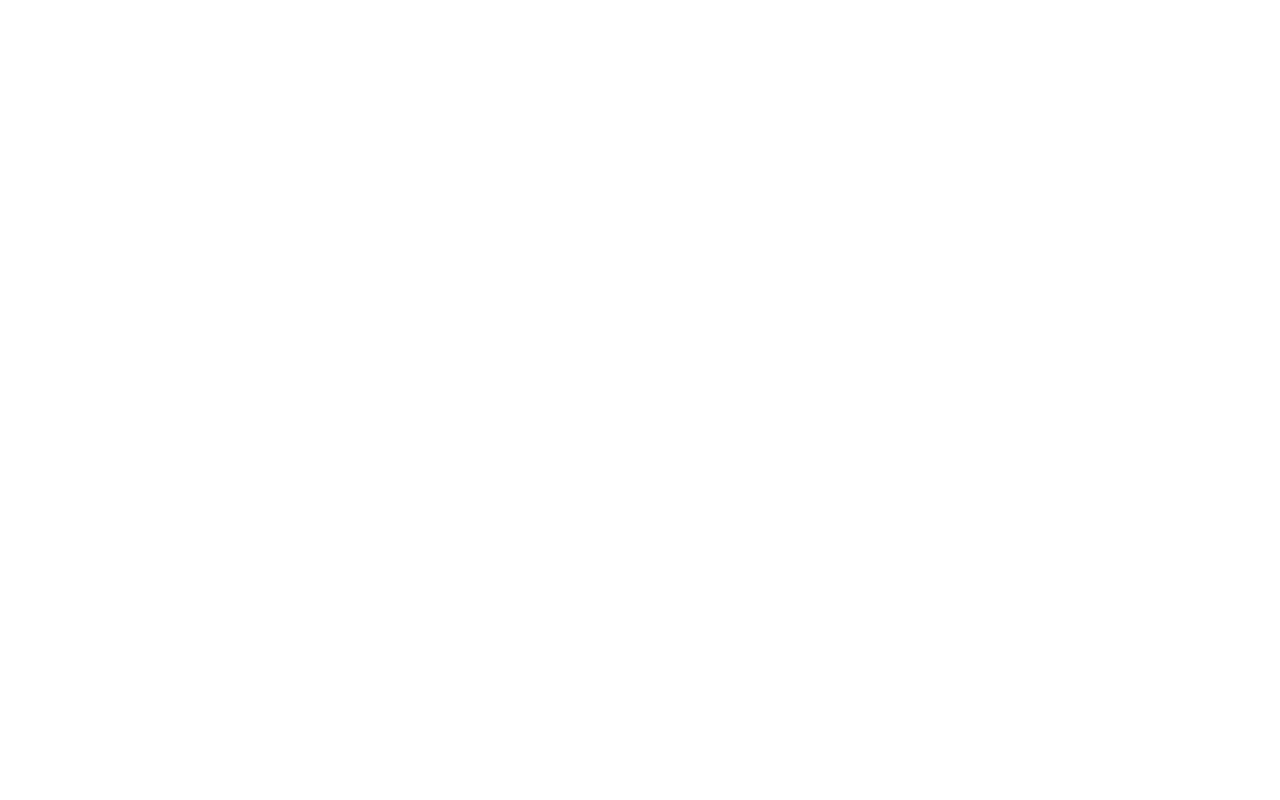
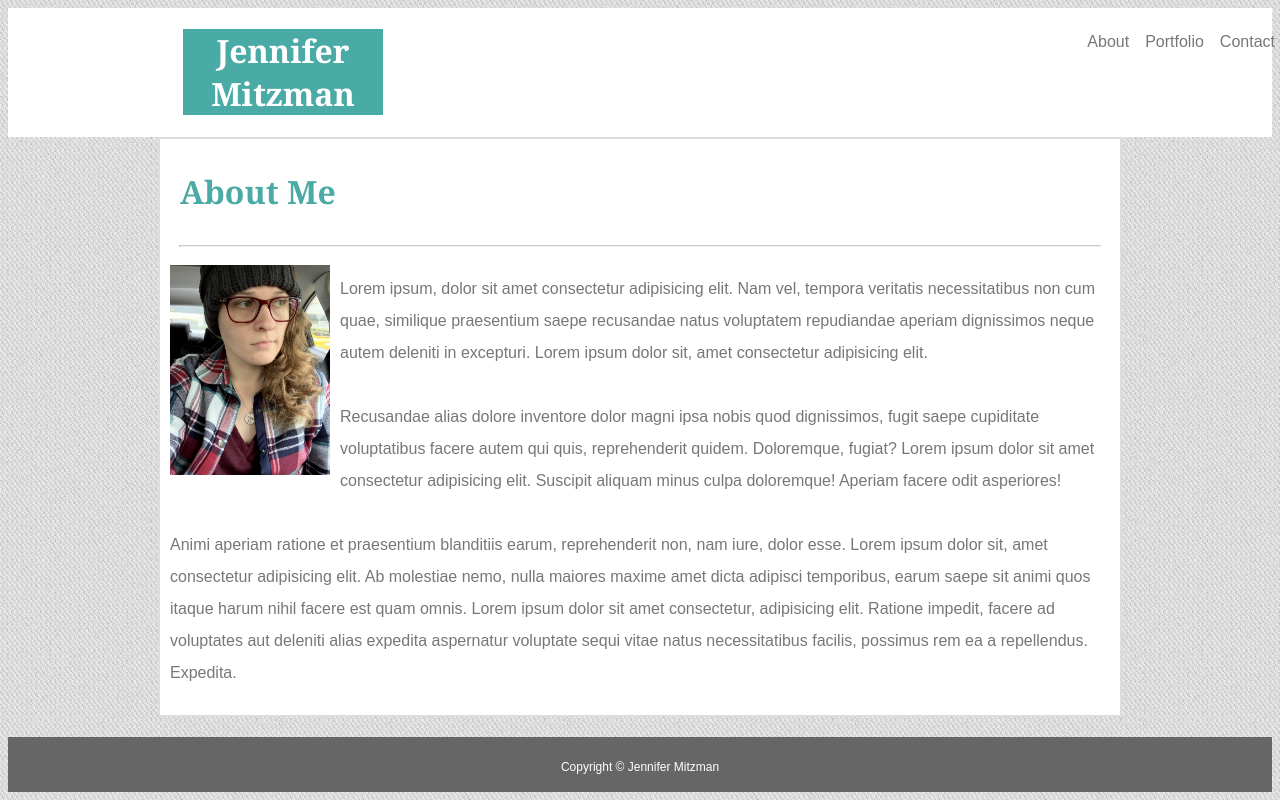
Before and after one commit to jenmitz/portfolio-mediaqueries, a plain HTML site: page index.html in a window 1280 px wide. Drawn offline with Linux system fonts and the light colour scheme.

Commit message:
more updates and improvement

```diff
--- a/assets/css/style.css
+++ b/assets/css/style.css
@@ -0,0 +1,113 @@
+a, .content, #topBanner, #footer, #footerAccent {
+    font-family: 'Arial', 'Helvetica Neue', Helvetica, sans-serif;
+    align-content: center;
+    color: #777777;
+}
+
+.title, .content, #topBanner {
+    background-color: #ffffff
+}
+
+h1, #footer {
+    color: #ffffff;
+}
+
+h1, #footerAccent {
+    background-color: #4aaaa5;
+}
+
+
+/* from here on: specific attributes for each tag/id/class */
+
+
+body {
+    background-image: url("../images/cheap_diagonal_fabric.png");
+    background-color: transparent;
+    position: relative;
+}
+
+h1 {
+    width: 200px;
+    margin-left: 175px;
+    font-family: 'Georgia', Times, 'Times New Roman',serif;
+}
+
+a {
+    align-content: center;
+    text-decoration: none;
+    padding: 8px;
+    float: right;
+}
+
+img {
+    width: 160px;
+    height: 210px;
+    float: left;
+    margin: 10px;
+}
+
+hr {
+    border-top: 1px solid #ccc;
+    width: 920px;
+}
+
+li {
+    border-right: 5px solid #ccc;
+}
+
+.title {
+    margin-left: 10px;
+    padding: 10px;
+    color: #4aaaa5;
+}
+
+.portfolioImage {
+    width: 160px;
+    height: 180px;
+}
+
+.clearfix {
+    overflow: auto;
+  }
+
+.content {
+    width: 960px;
+    margin: auto;
+    border: 2px, solid, #dddddd;
+}
+
+#topBanner {
+    text-align: center;
+    position: sticky;
+    top: 0;
+}
+
+#links {
+    list-style-type: none;
+    margin: 0;
+    padding: 0;
+    float: right;
+    position: fixed;
+    top: 25px;
+    width: 100%;
+}
+
+#bioText {
+    letter-spacing: 2;
+    line-height: 2;
+    padding: 10px;
+}
+
+#footer {
+    background-color: #666666;
+    left: 0;
+    bottom: 0;
+    width: 100%;
+    top: 100%;
+    height: 50px;
+    text-align: center;
+    font-size: 12px;
+    padding-top: 5px;
+    margin-top: 20px;
+    border-top: 8px, solid, #4aaaa5;
+}
--- a/contact.html
+++ b/contact.html
@@ -0,0 +1,51 @@
+<!DOCTYPE html>
+<html lang="en">
+
+<head>
+    <meta charset="UTF-8">
+    <meta name="viewport" content="width=device-width, initial-scale=1.0">
+    <meta http-equiv="X-UA-Compatible" content="ie=edge">
+    <link rel="stylesheet" type="text/css" href="assets/css/style.css">
+    <title>Mitzman - Contact</title>
+</head>
+
+<body>
+
+    <div id=topBanner>
+        <h1>Jennifer Mitzman</h1>
+        <ul id="links">
+            <li id="contact"><a href="contact.html" target="_blank" >Contact</a></li>
+            <li id="portfolio"><a href="portfolio.html" target="_blank" >Portfolio</a></li>
+            <li id="about"><a href="index.html" target="_blank" >About</a></li>
+        </ul>
+    </div>
+
+    <div class="content">
+        <h1 class="title">Contact</h1>
+        <hr>
+        <form action="#">
+            <fieldset>
+                Name
+                <br>
+                <input type="text" placeholder="Your name" required>
+                <br>
+                Email
+                <br>
+                <input type="email" placeholder="Your email" required>
+                <br>
+                Message
+                <br>
+                <textarea name="message" placeholder="Write your message here." required></textarea>
+                <br>
+                <input type="submit">
+            </fieldset>
+        </form>
+    </div>
+
+    <div id="footer">
+        <p>Copyright &copy; Jennifer Mitzman</p>
+    </div>
+
+</body>
+
+</html>
--- a/index.html
+++ b/index.html
@@ -0,0 +1,38 @@
+<!DOCTYPE html>
+<html lang="en">
+
+<head>
+    <meta charset="UTF-8">
+    <meta name="viewport" content="width=device-width, initial-scale=1.0">
+    <meta http-equiv="X-UA-Compatible" content="ie=edge">
+    <link rel="stylesheet" type="text/css" href="assets/css/style.css">
+    <title>Mitzman - Home</title>
+</head>
+
+<body>
+    <div id="topBanner">
+        <h1>Jennifer Mitzman</h1>
+        <ul id="links">
+            <li id="contact"><a href="contact.html" target="_blank" >Contact</a></li>
+            <li id="portfolio"><a href="portfolio.html" target="_blank" >Portfolio</a></li>
+            <li id="about"><a href="index.html" target="_blank" >About</a></li>
+        </ul>
+    </div>
+
+    <div class="content">
+        <div>
+            <h1 class="title">About Me</h1>
+            <hr>
+            <img src="assets/images/IMG_2446_1_25smaller.png" alt="Picture of Jennifer Mitzman" id="jenniferMitzman">
+            <p id="bioText">Lorem ipsum, dolor sit amet consectetur adipisicing elit. Nam vel, tempora veritatis necessitatibus non cum quae, similique praesentium saepe recusandae natus voluptatem repudiandae aperiam dignissimos neque autem deleniti in excepturi. Lorem ipsum dolor sit, amet consectetur adipisicing elit. <br><br> Recusandae alias dolore inventore dolor magni ipsa nobis quod dignissimos, fugit saepe cupiditate voluptatibus facere autem qui quis, reprehenderit quidem. Doloremque, fugiat? Lorem ipsum dolor sit amet consectetur adipisicing elit. Suscipit aliquam minus culpa doloremque! Aperiam facere odit asperiores! <br><br>Animi aperiam ratione et praesentium blanditiis earum, reprehenderit non, nam iure, dolor esse. Lorem ipsum dolor sit, amet consectetur adipisicing elit. Ab molestiae nemo, nulla maiores maxime amet dicta adipisci temporibus, earum saepe sit animi quos itaque harum nihil facere est quam omnis. Lorem ipsum dolor sit amet consectetur, adipisicing elit. Ratione impedit, facere ad voluptates aut deleniti alias expedita aspernatur voluptate sequi vitae natus necessitatibus facilis, possimus rem ea a repellendus. Expedita.
+            </p>
+        </div>
+    </div>
+
+    <div id="footer">
+        <p>Copyright &copy; Jennifer Mitzman</p>
+    </div>
+
+</body>
+
+</html>
```
Also changed, not shown: portfolio.html (+24 -27 lines), assets/images/cheap_diagonal_fabric.png (added).
